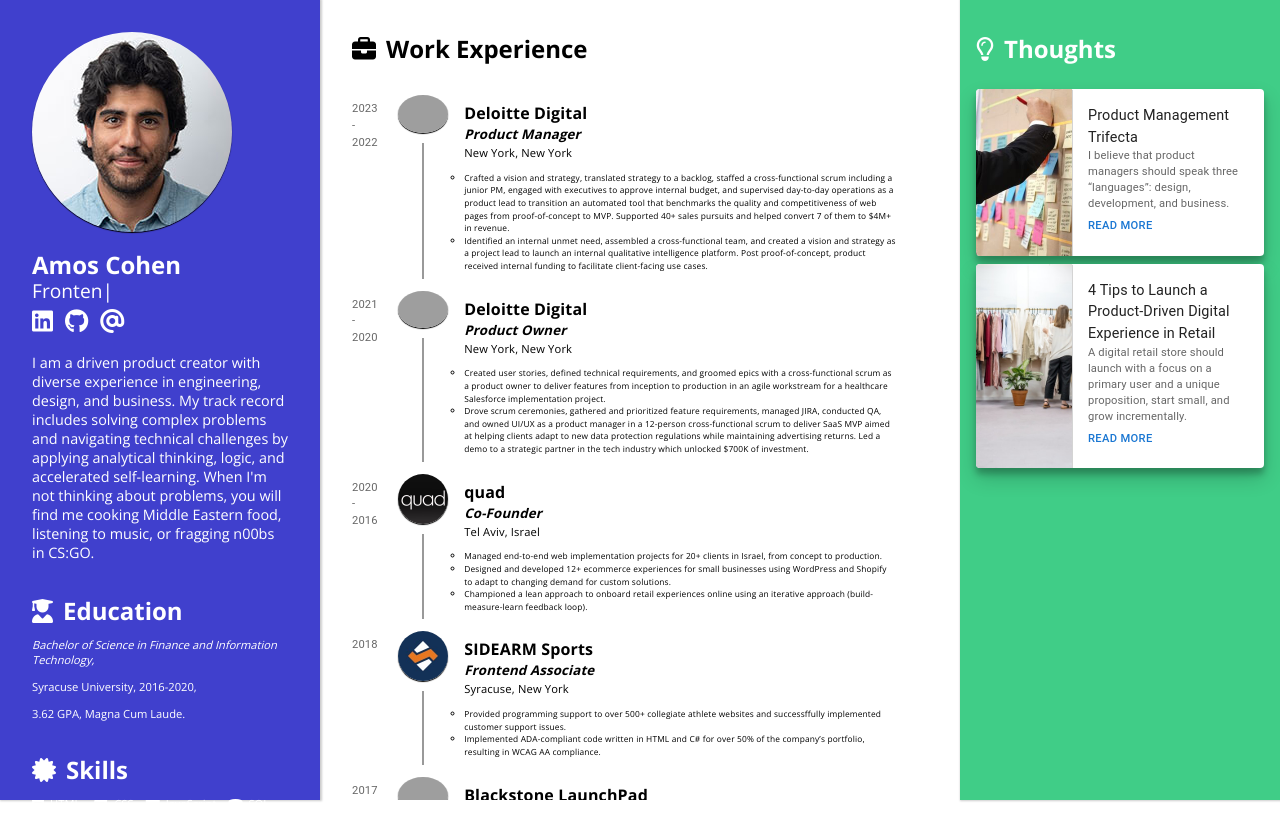
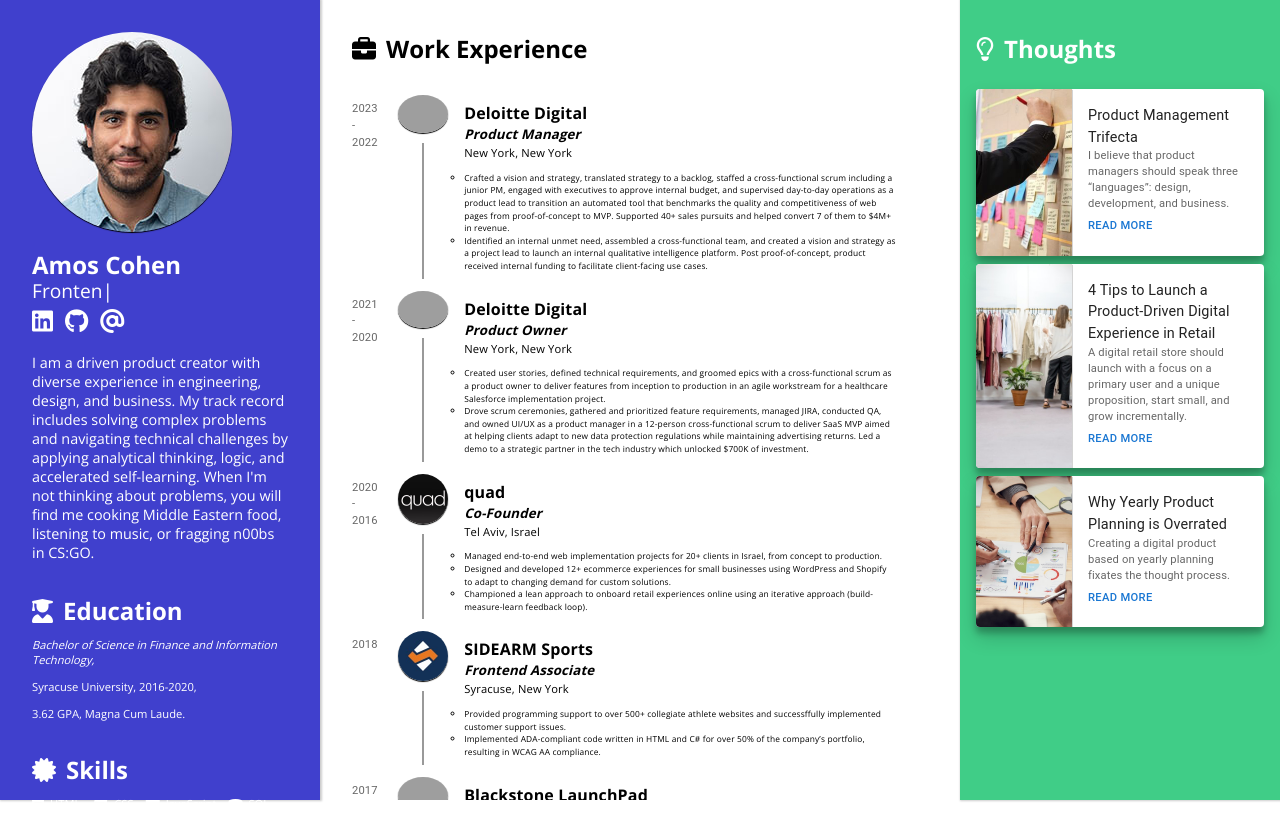
Before and after one commit to amcorepo/personal-site, a React (Create React App) app: page / in a window 1280 px wide. Shown: the top 840 px of the page. Built offline with nearby package versions, Linux system fonts and the light colour scheme; grey boxes are pictures that could not be loaded.

Commit message:
Adding a thought

```diff
--- a/src/components/personal.js
+++ b/src/components/personal.js
@@ -19,7 +19,7 @@
             <Grid item id="title" xs={12}>
             <Typewriter
                 options={{
-                    strings: ['Co-Founder','Frontend', 'UX', 'Problem Solver', 'Creator', 'Product Manager'],
+                    strings: ['Co-Founder','Frontend', 'UX', 'Problem Solver', 'Creator', 'Consultant', 'Product Manager'],
                     autoStart: true,
                     loop: true,
                     wrapperClassName: 'title',
--- a/src/thoughts.json
+++ b/src/thoughts.json
@@ -21,14 +21,14 @@
             "link": "https://medium.com/@mr.amoscohen/4-tips-to-a-product-driven-digital-experience-in-retail-65097f34358b"
         },
         {
-            "title": "Retailer's eComm Fallacy",
-            "description": "Why retailers often fail when moving or enhancing their business to the digital world.",
-            "image": "/ecommfallacy.jpg",
-            "imageAlt": "image alt",
+            "title": "Why Yearly Product Planning is Overrated",
+            "description": "Creating a digital product based on yearly planning fixates the thought process.",
+            "image": "/yearlyplanning.jpg",
+            "imageAlt": "Yearly planning",
             "content": "content",
             "category": "category",
             "date": "date",
-            "link": ""
+            "link": "https://medium.com/@mr.amoscohen/why-yearly-product-planning-is-overrated-5543dc218c4f"
         }
     ]
 }
```
Also changed, not shown: public/yearlyplanning.jpg (added).
